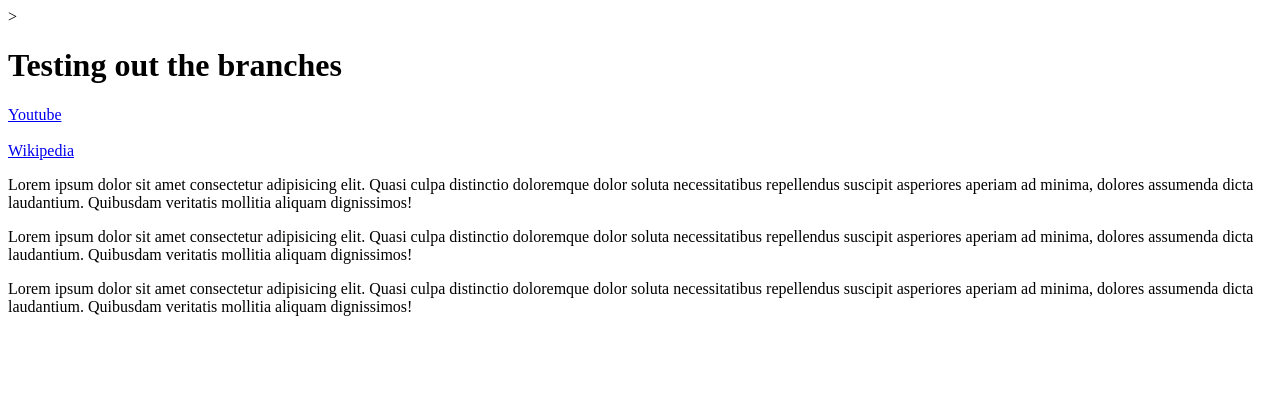
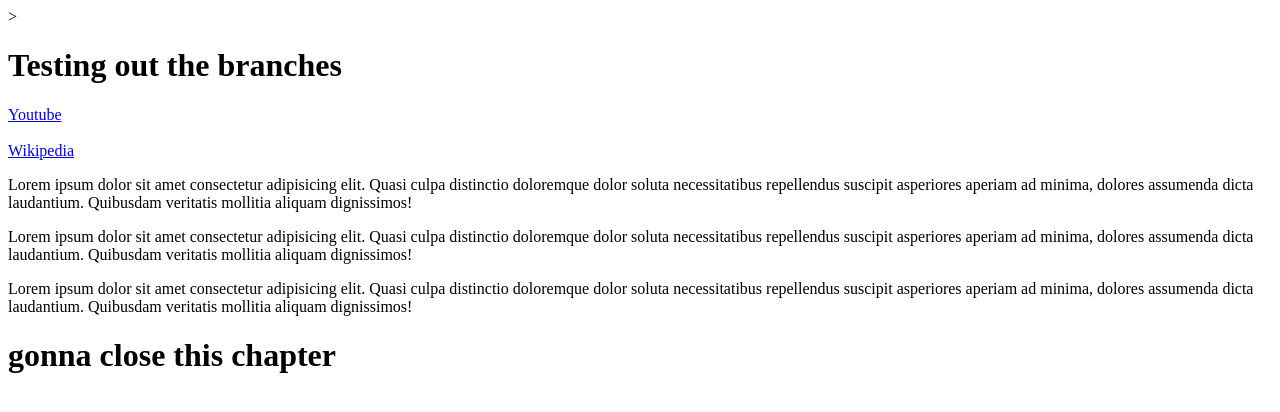
Before and after one commit to anand92490/sampleprojectrepo, a plain HTML site: page index.html in a window 1280 px wide. Drawn offline with Linux system fonts and the light colour scheme.

Commit message:
making a preliminary commit to the repository.

```diff
--- a/index.html
+++ b/index.html
@@ -16,6 +16,6 @@
     <p>Lorem ipsum dolor sit amet consectetur adipisicing elit. Quasi culpa distinctio doloremque dolor soluta necessitatibus repellendus suscipit asperiores aperiam ad minima, dolores assumenda dicta laudantium. Quibusdam veritatis mollitia aliquam dignissimos!</p>
     <p>Lorem ipsum dolor sit amet consectetur adipisicing elit. Quasi culpa distinctio doloremque dolor soluta necessitatibus repellendus suscipit asperiores aperiam ad minima, dolores assumenda dicta laudantium. Quibusdam veritatis mollitia aliquam dignissimos!</p>
     <p>Lorem ipsum dolor sit amet consectetur adipisicing elit. Quasi culpa distinctio doloremque dolor soluta necessitatibus repellendus suscipit asperiores aperiam ad minima, dolores assumenda dicta laudantium. Quibusdam veritatis mollitia aliquam dignissimos!</p>
-
+    <h1>gonna close this chapter</h1>
 </body>
 </html>
```
